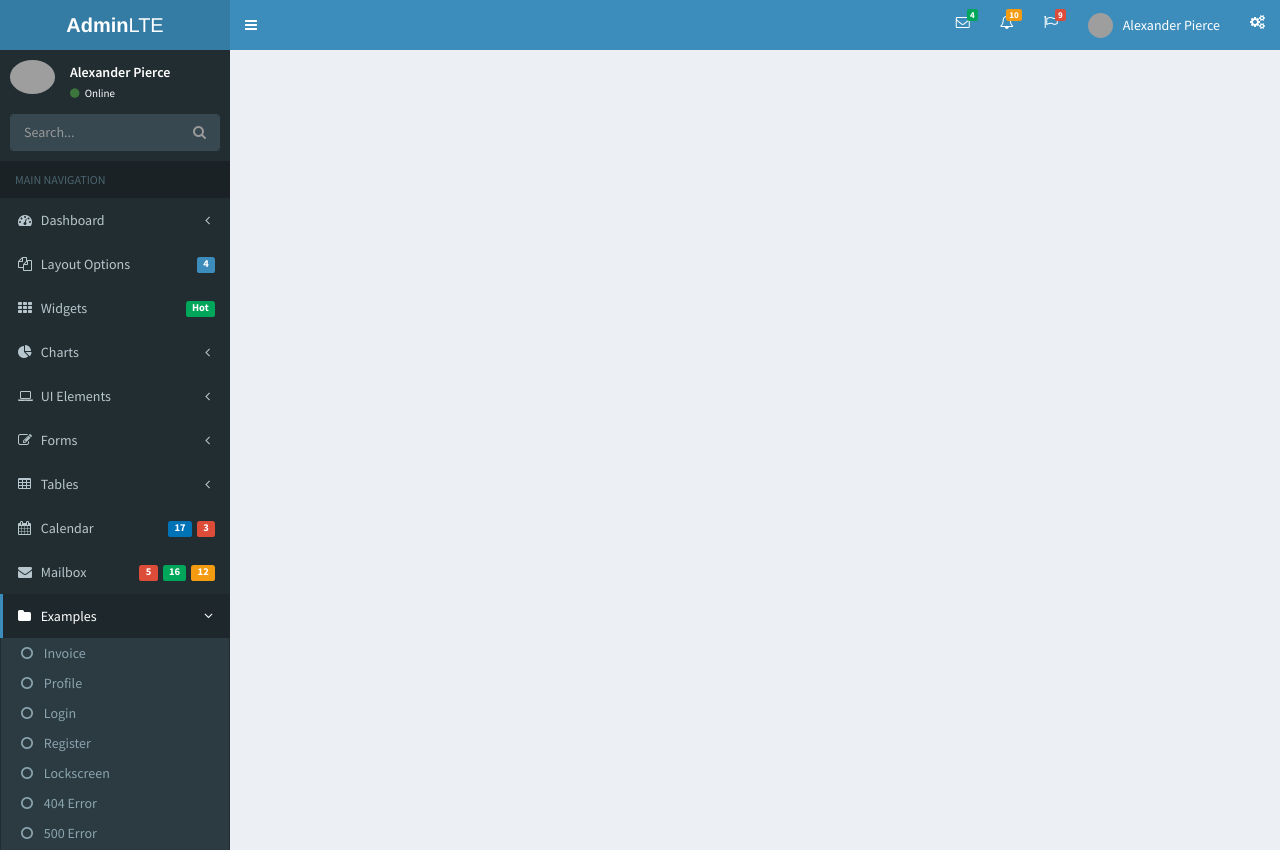
After one commit to casudinlix/project_koperasi, a PHP site: page /project_koperasi/atas.php in a window 1280 px wide. The commit adds this page. Run offline with PHP 8.4, Linux system fonts and the light colour scheme; data that the repository does not hold is empty; some libraries are stand-ins or nearby versions; grey boxes are pictures that could not be loaded.

Commit message:
proses pembuatan tampalte

```diff
--- /dev/null
+++ b/atas.php
@@ -0,0 +1,392 @@
+<head>
+  <meta charset="utf-8">
+  <meta http-equiv="X-UA-Compatible" content="IE=edge">
+  <title>Koperasi</title>
+  <!-- Tell the browser to be responsive to screen width -->
+  <meta content="width=device-width, initial-scale=1, maximum-scale=1, user-scalable=no" name="viewport">
+  <!-- Bootstrap 3.3.6 -->
+  <link rel="stylesheet" href="<?php echo $url;?>bootstrap/css/bootstrap.min.css">
+  <!-- Font Awesome -->
+  <link rel="stylesheet" href="https://cdnjs.cloudflare.com/ajax/libs/font-awesome/4.5.0/css/font-awesome.min.css">
+  <!-- Ionicons -->
+  <link rel="stylesheet" href="https://cdnjs.cloudflare.com/ajax/libs/ionicons/2.0.1/css/ionicons.min.css">
+  <!-- Theme style -->
+  <link rel="shortcut icon" href="img/pp.jpg"/>
+  <link rel="stylesheet" href="<?php echo $url;?>dist/css/AdminLTE.min.css">
+  <!-- AdminLTE Skins. Choose a skin from the css/skins
+       folder instead of downloading all of them to reduce the load. -->
+  <link rel="stylesheet" href="<?php echo $url;?>dist/css/skins/_all-skins.min.css">
+
+  <!-- HTML5 Shim and Respond.js IE8 support of HTML5 elements and media queries -->
+  <!-- WARNING: Respond.js doesn't work if you view the page via file:// -->
+  <!--[if lt IE 9]>
+  <script src="https://oss.maxcdn.com/html5shiv/3.7.3/html5shiv.min.js"></script>
+  <script src="https://oss.maxcdn.com/respond/1.4.2/respond.min.js"></script>
+  <![endif]-->
+</head>
+<body class="hold-transition skin-blue sidebar-mini">
+<!-- Site wrapper -->
+<div class="wrapper">
+
+  <header class="main-header">
+    <!-- Logo -->
+    <a href="../../index2.html" class="logo">
+      <!-- mini logo for sidebar mini 50x50 pixels -->
+      <span class="logo-mini"><b>A</b>LT</span>
+      <!-- logo for regular state and mobile devices -->
+      <span class="logo-lg"><b>Admin</b>LTE</span>
+    </a>
+    <!-- Header Navbar: style can be found in header.less -->
+    <nav class="navbar navbar-static-top">
+      <!-- Sidebar toggle button-->
+      <a href="#" class="sidebar-toggle" data-toggle="offcanvas" role="button">
+        <span class="sr-only">Toggle navigation</span>
+        <span class="icon-bar"></span>
+        <span class="icon-bar"></span>
+        <span class="icon-bar"></span>
+      </a>
+
+      <div class="navbar-custom-menu">
+        <ul class="nav navbar-nav">
+          <!-- Messages: style can be found in dropdown.less-->
+          <li class="dropdown messages-menu">
+            <a href="#" class="dropdown-toggle" data-toggle="dropdown">
+              <i class="fa fa-envelope-o"></i>
+              <span class="label label-success">4</span>
+            </a>
+            <ul class="dropdown-menu">
+              <li class="header">You have 4 messages</li>
+              <li>
+                <!-- inner menu: contains the actual data -->
+                <ul class="menu">
+                  <li><!-- start message -->
+                    <a href="#">
+                      <div class="pull-left">
+                        <img src="../../dist/img/user2-160x160.jpg" class="img-circle" alt="User Image">
+                      </div>
+                      <h4>
+                        Support Team
+                        <small><i class="fa fa-clock-o"></i> 5 mins</small>
+                      </h4>
+                      <p>Why not buy a new awesome theme?</p>
+                    </a>
+                  </li>
+                  <!-- end message -->
+                </ul>
+              </li>
+              <li class="footer"><a href="#">See All Messages</a></li>
+            </ul>
+          </li>
+          <!-- Notifications: style can be found in dropdown.less -->
+          <li class="dropdown notifications-menu">
+            <a href="#" class="dropdown-toggle" data-toggle="dropdown">
+              <i class="fa fa-bell-o"></i>
+              <span class="label label-warning">10</span>
+            </a>
+            <ul class="dropdown-menu">
+              <li class="header">You have 10 notifications</li>
+              <li>
+                <!-- inner menu: contains the actual data -->
+                <ul class="menu">
+                  <li>
+                    <a href="#">
+                      <i class="fa fa-users text-aqua"></i> 5 new members joined today
+                    </a>
+                  </li>
+                </ul>
+              </li>
+              <li class="footer"><a href="#">View all</a></li>
+            </ul>
+          </li>
+          <!-- Tasks: style can be found in dropdown.less -->
+          <li class="dropdown tasks-menu">
+            <a href="#" class="dropdown-toggle" data-toggle="dropdown">
+              <i class="fa fa-flag-o"></i>
+              <span class="label label-danger">9</span>
+            </a>
+            <ul class="dropdown-menu">
+              <li class="header">You have 9 tasks</li>
+              <li>
+                <!-- inner menu: contains the actual data -->
+                <ul class="menu">
+                  <li><!-- Task item -->
+                    <a href="#">
+                      <h3>
+                        Design some buttons
+                        <small class="pull-right">20%</small>
+                      </h3>
+                      <div class="progress xs">
+                        <div class="progress-bar progress-bar-aqua" style="width: 20%" role="progressbar" aria-valuenow="20" aria-valuemin="0" aria-valuemax="100">
+                          <span class="sr-only">20% Complete</span>
+                        </div>
+                      </div>
+                    </a>
+                  </li>
+                  <!-- end task item -->
+                </ul>
+              </li>
+              <li class="footer">
+                <a href="#">View all tasks</a>
+              </li>
+            </ul>
+          </li>
+          <!-- User Account: style can be found in dropdown.less -->
+          <li class="dropdown user user-menu">
+            <a href="#" class="dropdown-toggle" data-toggle="dropdown">
+              <img src="../../dist/img/user2-160x160.jpg" class="user-image" alt="User Image">
+              <span class="hidden-xs">Alexander Pierce</span>
+            </a>
+            <ul class="dropdown-menu">
+              <!-- User image -->
+              <li class="user-header">
+                <img src="../../dist/img/user2-160x160.jpg" class="img-circle" alt="User Image">
+
+                <p>
+                  Alexander Pierce - Web Developer
+                  <small>Member since Nov. 2012</small>
+                </p>
+              </li>
+              <!-- Menu Body -->
+              <li class="user-body">
+                <div class="row">
+                  <div class="col-xs-4 text-center">
+                    <a href="#">Followers</a>
+                  </div>
+                  <div class="col-xs-4 text-center">
+                    <a href="#">Sales</a>
+                  </div>
+                  <div class="col-xs-4 text-center">
+                    <a href="#">Friends</a>
+                  </div>
+                </div>
+                <!-- /.row -->
+              </li>
+              <!-- Menu Footer-->
+              <li class="user-footer">
+                <div class="pull-left">
+                  <a href="#" class="btn btn-default btn-flat">Profile</a>
+                </div>
+                <div class="pull-right">
+                  <a href="#" class="btn btn-default btn-flat">Sign out</a>
+                </div>
+              </li>
+            </ul>
+          </li>
+          <!-- Control Sidebar Toggle Button -->
+          <li>
+            <a href="#" data-toggle="control-sidebar"><i class="fa fa-gears"></i></a>
+          </li>
+        </ul>
+      </div>
+    </nav>
+  </header>
+
+  <!-- =============================================== -->
+
+  <!-- Left side column. contains the sidebar -->
+  <aside class="main-sidebar">
+    <!-- sidebar: style can be found in sidebar.less -->
+    <section class="sidebar">
+      <!-- Sidebar user panel -->
+      <div class="user-panel">
+        <div class="pull-left image">
+          <img src="../../dist/img/user2-160x160.jpg" class="img-circle" alt="User Image">
+        </div>
+        <div class="pull-left info">
+          <p>Alexander Pierce</p>
+          <a href="#"><i class="fa fa-circle text-success"></i> Online</a>
+        </div>
+      </div>
+      <!-- search form -->
+      <form action="#" method="get" class="sidebar-form">
+        <div class="input-group">
+          <input type="text" name="q" class="form-control" placeholder="Search...">
+              <span class="input-group-btn">
+                <button type="submit" name="search" id="search-btn" class="btn btn-flat"><i class="fa fa-search"></i>
+                </button>
+              </span>
+        </div>
+      </form>
+      <!-- /.search form -->
+      <!-- sidebar menu: : style can be found in sidebar.less -->
+      <ul class="sidebar-menu">
+        <li class="header">MAIN NAVIGATION</li>
+        <li class="treeview">
+          <a href="#">
+            <i class="fa fa-dashboard"></i> <span>Dashboard</span>
+            <span class="pull-right-container">
+              <i class="fa fa-angle-left pull-right"></i>
+            </span>
+          </a>
+          <ul class="treeview-menu">
+            <li><a href="../../index.html"><i class="fa fa-circle-o"></i> Dashboard v1</a></li>
+            <li><a href="../../index2.html"><i class="fa fa-circle-o"></i> Dashboard v2</a></li>
+          </ul>
+        </li>
+        <li class="treeview">
+          <a href="#">
+            <i class="fa fa-files-o"></i>
+            <span>Layout Options</span>
+            <span class="pull-right-container">
+              <span class="label label-primary pull-right">4</span>
+            </span>
+          </a>
+          <ul class="treeview-menu">
+            <li><a href="../layout/top-nav.html"><i class="fa fa-circle-o"></i> Top Navigation</a></li>
+            <li><a href="../layout/boxed.html"><i class="fa fa-circle-o"></i> Boxed</a></li>
+            <li><a href="../layout/fixed.html"><i class="fa fa-circle-o"></i> Fixed</a></li>
+            <li><a href="../layout/collapsed-sidebar.html"><i class="fa fa-circle-o"></i> Collapsed Sidebar</a></li>
+          </ul>
+        </li>
+        <li>
+          <a href="../widgets.html">
+            <i class="fa fa-th"></i> <span>Widgets</span>
+            <span class="pull-right-container">
+              <small class="label pull-right bg-green">Hot</small>
+            </span>
+          </a>
+        </li>
+        <li class="treeview">
+          <a href="#">
+            <i class="fa fa-pie-chart"></i>
+            <span>Charts</span>
+            <span class="pull-right-container">
+              <i class="fa fa-angle-left pull-right"></i>
+            </span>
+          </a>
+          <ul class="treeview-menu">
+            <li><a href="../charts/chartjs.html"><i class="fa fa-circle-o"></i> ChartJS</a></li>
+            <li><a href="../charts/morris.html"><i class="fa fa-circle-o"></i> Morris</a></li>
+            <li><a href="../charts/flot.html"><i class="fa fa-circle-o"></i> Flot</a></li>
+            <li><a href="../charts/inline.html"><i class="fa fa-circle-o"></i> Inline charts</a></li>
+          </ul>
+        </li>
+        <li class="treeview">
+          <a href="#">
+            <i class="fa fa-laptop"></i>
+            <span>UI Elements</span>
+            <span class="pull-right-container">
+              <i class="fa fa-angle-left pull-right"></i>
+            </span>
+          </a>
+          <ul class="treeview-menu">
+            <li><a href="../UI/general.html"><i class="fa fa-circle-o"></i> General</a></li>
+            <li><a href="../UI/icons.html"><i class="fa fa-circle-o"></i> Icons</a></li>
+            <li><a href="../UI/buttons.html"><i class="fa fa-circle-o"></i> Buttons</a></li>
+            <li><a href="../UI/sliders.html"><i class="fa fa-circle-o"></i> Sliders</a></li>
+            <li><a href="../UI/timeline.html"><i class="fa fa-circle-o"></i> Timeline</a></li>
+            <li><a href="../UI/modals.html"><i class="fa fa-circle-o"></i> Modals</a></li>
+          </ul>
+        </li>
+        <li class="treeview">
+          <a href="#">
+            <i class="fa fa-edit"></i> <span>Forms</span>
+            <span class="pull-right-container">
+              <i class="fa fa-angle-left pull-right"></i>
+            </span>
+          </a>
+          <ul class="treeview-menu">
+            <li><a href="../forms/general.html"><i class="fa fa-circle-o"></i> General Elements</a></li>
+            <li><a href="../forms/advanced.html"><i class="fa fa-circle-o"></i> Advanced Elements</a></li>
+            <li><a href="../forms/editors.html"><i class="fa fa-circle-o"></i> Editors</a></li>
+          </ul>
+        </li>
+        <li class="treeview">
+          <a href="#">
+            <i class="fa fa-table"></i> <span>Tables</span>
+            <span class="pull-right-container">
+              <i class="fa fa-angle-left pull-right"></i>
+            </span>
+          </a>
+          <ul class="treeview-menu">
+            <li><a href="../tables/simple.html"><i class="fa fa-circle-o"></i> Simple tables</a></li>
+            <li><a href="../tables/data.html"><i class="fa fa-circle-o"></i> Data tables</a></li>
+          </ul>
+        </li>
+        <li>
+          <a href="../calendar.html">
+            <i class="fa fa-calendar"></i> <span>Calendar</span>
+            <span class="pull-right-container">
+              <small class="label pull-right bg-red">3</small>
+              <small class="label pull-right bg-blue">17</small>
+            </span>
+          </a>
+        </li>
+        <li>
+          <a href="../mailbox/mailbox.html">
+            <i class="fa fa-envelope"></i> <span>Mailbox</span>
+            <span class="pull-right-container">
+              <small class="label pull-right bg-yellow">12</small>
+              <small class="label pull-right bg-green">16</small>
+              <small class="label pull-right bg-red">5</small>
+            </span>
+          </a>
+        </li>
+        <li class="treeview active">
+          <a href="#">
+            <i class="fa fa-folder"></i> <span>Examples</span>
+            <span class="pull-right-container">
+              <i class="fa fa-angle-left pull-right"></i>
+            </span>
+          </a>
+          <ul class="treeview-menu">
+            <li><a href="invoice.html"><i class="fa fa-circle-o"></i> Invoice</a></li>
+            <li><a href="profile.html"><i class="fa fa-circle-o"></i> Profile</a></li>
+            <li><a href="login.html"><i class="fa fa-circle-o"></i> Login</a></li>
+            <li><a href="register.html"><i class="fa fa-circle-o"></i> Register</a></li>
+            <li><a href="lockscreen.html"><i class="fa fa-circle-o"></i> Lockscreen</a></li>
+            <li><a href="404.html"><i class="fa fa-circle-o"></i> 404 Error</a></li>
+            <li><a href="500.html"><i class="fa fa-circle-o"></i> 500 Error</a></li>
+            <li class="active"><a href="blank.html"><i class="fa fa-circle-o"></i> Blank Page</a></li>
+            <li><a href="pace.html"><i class="fa fa-circle-o"></i> Pace Page</a></li>
+          </ul>
+        </li>
+        <li class="treeview">
+          <a href="#">
+            <i class="fa fa-share"></i> <span>Multilevel</span>
+            <span class="pull-right-container">
+              <i class="fa fa-angle-left pull-right"></i>
+            </span>
+          </a>
+          <ul class="treeview-menu">
+            <li><a href="#"><i class="fa fa-circle-o"></i> Level One</a></li>
+            <li>
+              <a href="#"><i class="fa fa-circle-o"></i> Level One
+                <span class="pull-right-container">
+                  <i class="fa fa-angle-left pull-right"></i>
+                </span>
+              </a>
+              <ul class="treeview-menu">
+                <li><a href="#"><i class="fa fa-circle-o"></i> Level Two</a></li>
+                <li>
+                  <a href="#"><i class="fa fa-circle-o"></i> Level Two
+                    <span class="pull-right-container">
+                      <i class="fa fa-angle-left pull-right"></i>
+                    </span>
+                  </a>
+                  <ul class="treeview-menu">
+                    <li><a href="#"><i class="fa fa-circle-o"></i> Level Three</a></li>
+                    <li><a href="#"><i class="fa fa-circle-o"></i> Level Three</a></li>
+                  </ul>
+                </li>
+              </ul>
+            </li>
+            <li><a href="#"><i class="fa fa-circle-o"></i> Level One</a></li>
+          </ul>
+        </li>
+        <li><a href="../../documentation/index.html"><i class="fa fa-book"></i> <span>Documentation</span></a></li>
+        <li class="header">LABELS</li>
+        <li><a href="#"><i class="fa fa-circle-o text-red"></i> <span>Important</span></a></li>
+        <li><a href="#"><i class="fa fa-circle-o text-yellow"></i> <span>Warning</span></a></li>
+        <li><a href="#"><i class="fa fa-circle-o text-aqua"></i> <span>Information</span></a></li>
+      </ul>
+    </section>
+    <!-- /.sidebar -->
+  </aside>
+
+  <!-- =============================================== -->
+
+  <!-- Content Wrapper. Contains page content -->
+  <div class="content-wrapper">
+    <!-- Content Header (Page header) -->
+    <section class="content-header">
--- /dev/null
+++ b/menu.php
@@ -0,0 +1,4 @@
+
+
+
+//ini tempat konten
```
Also changed, not shown: bawah.php (added, +227 -0 lines), cek.php (+25 -0 lines), index.php (+4 -3 lines), media.php (added, +11 -0 lines), img/pp.jpg (added).
